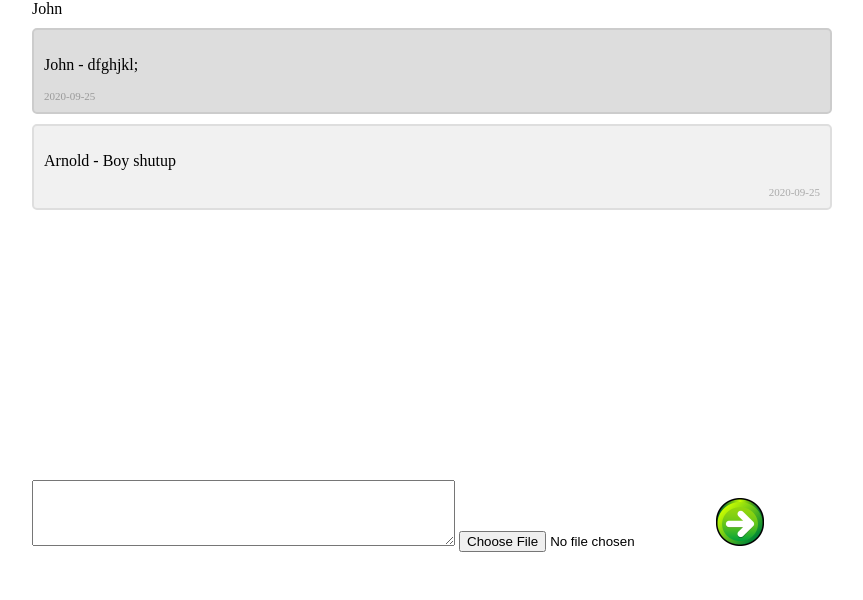
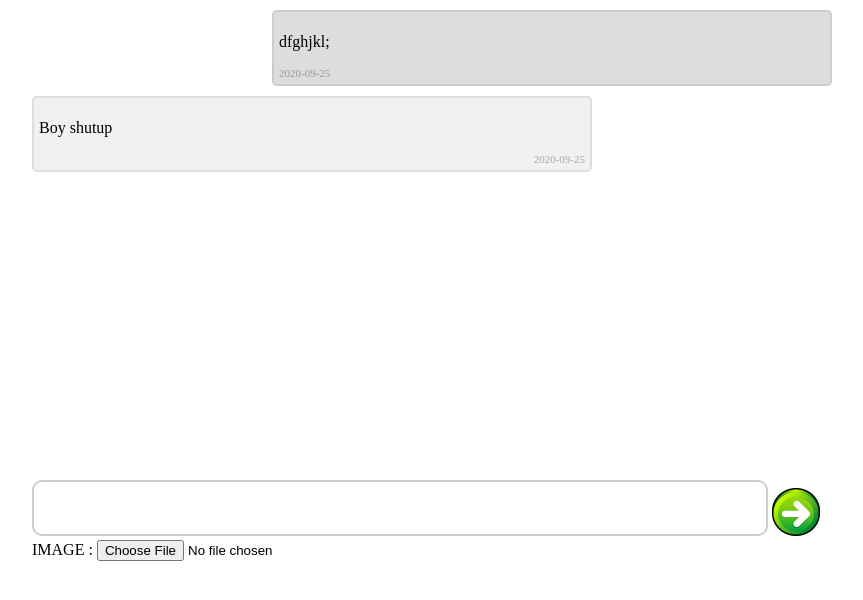
Before and after one commit to Arnold-A-Mubaiwa/SocialMediaApp, a PHP site: page /Chat/Chat.php?UserID=2048840136 in a window 1280 px wide. Shown: the top 600 px of the page, without its empty margins (208-1071 px from the left). Run offline with PHP 8.4, Linux system fonts and the light colour scheme; a user stored in the database is signed in; data comes from the database, SQL or seed files in the repository.

Commit message:
first finish up

```diff
--- a/Chat/Chat.php
+++ b/Chat/Chat.php
@@ -59,13 +59,14 @@ if ($_SERVER["REQUEST_METHOD"] == 'POST') {
       border: 2px solid #dedede;
       background-color: #f1f1f1;
       border-radius: 5px;
-      padding: 10px;
+      padding: 5px;
       margin: 10px 0;
     }
 
     .darker {
       border-color: #ccc;
       background-color: #ddd;
+      margin-left: 30%;
     }
 
     .container::after {
@@ -104,16 +105,30 @@ if ($_SERVER["REQUEST_METHOD"] == 'POST') {
       overflow: auto;
       height: 480px;
     }
+    .lighter{
+      margin-right: 30%;
+    }
+    textarea{
+      height: 40px;
+      width: 90%;
+      padding-top: 10px;
+      padding-left: 10px;
+      font-size: 16px;
+      /* box-sizing: border-box; */
+      border: 2px solid #ccc;
+      border-radius: 10px;
+      /* background-color: #f8f8f8; */
+      resize: none;
+      font-family: Arial, Helvetica, sans-serif;
 
+    }
   </style>
 </head>
 
 <body>
 
   <div class="chats scrolls">
-    <?php
-    echo $Name;
-    ?>
+
     <?php
     $result = mysqli_query($conn, "SELECT * FROM Chat WHERE (SenderID=$userID AND ReceiverID= $Receiver)
       OR (SenderID=$Receiver AND ReceiverID= $userID)");
@@ -126,13 +141,13 @@ if ($_SERVER["REQUEST_METHOD"] == 'POST') {
 
       if ($row["SenderID"] == $userID) {
     ?>
-        <div class="container">
+        <div class="container lighter">
           <?php
           if ($row["Message"] != null) {
           ?>
             <p>
               <?php
-              echo $GetUserRow["Names"] . " - " . $row["Message"];
+              echo  $row["Message"];
               ?>
             </p>
           <?php
@@ -153,7 +168,7 @@ if ($_SERVER["REQUEST_METHOD"] == 'POST') {
           ?>
             <p>
               <?php
-              echo $GetUserRow["Names"] . " - " . $row["Message"];
+              echo $row["Message"];
               ?>
             </p>
           <?php
@@ -176,8 +191,9 @@ if ($_SERVER["REQUEST_METHOD"] == 'POST') {
     <form method="POST">
       <textarea name="message" rows="4" cols="50">
     </textarea>
-      <input type="file" name="image">
-      <input type="image" src="img_submit.gif" alt="Submit" width="48" height="48">
+    <input type="image" src="img_submit.gif" alt="Submit" width="48" height="48"><br>
+      IMAGE : <input type="file" name="image">
+
     </form>
   </div>
 </body>
--- a/Profile/timeline.php
+++ b/Profile/timeline.php
@@ -113,7 +113,7 @@ if (isset($_POST["submit"])) {
       padding-left: 3%;
       padding-right: 5%;
       background-color: white;
-      border-bottom: 1px solid black;
+      border-bottom: 1px solid lightgrey;
     }
 
     .textPost {
@@ -136,7 +136,7 @@ if (isset($_POST["submit"])) {
     }
 
     .imagePosted {
-      width: 100%;
+      width: 70%;
       padding-left: 40px;
 
     }
@@ -168,7 +168,7 @@ if (isset($_POST["submit"])) {
     <div class="column column2 scrolls">
       <?php
       $status;
-      $result = mysqli_query($conn, "SELECT * FROM Post ORDER BY DateOfPost");
+      $result = mysqli_query($conn, "SELECT * FROM Post ORDER BY DateOfPost DESC");
       $i = 0;
       while ($row = mysqli_fetch_array($result)) {
         $posterID = $row["UserID"];
```
Also changed, not shown: Profile/EditUser.php (+31 -2 lines), Profile/UserProfile.php (+11 -4 lines).
